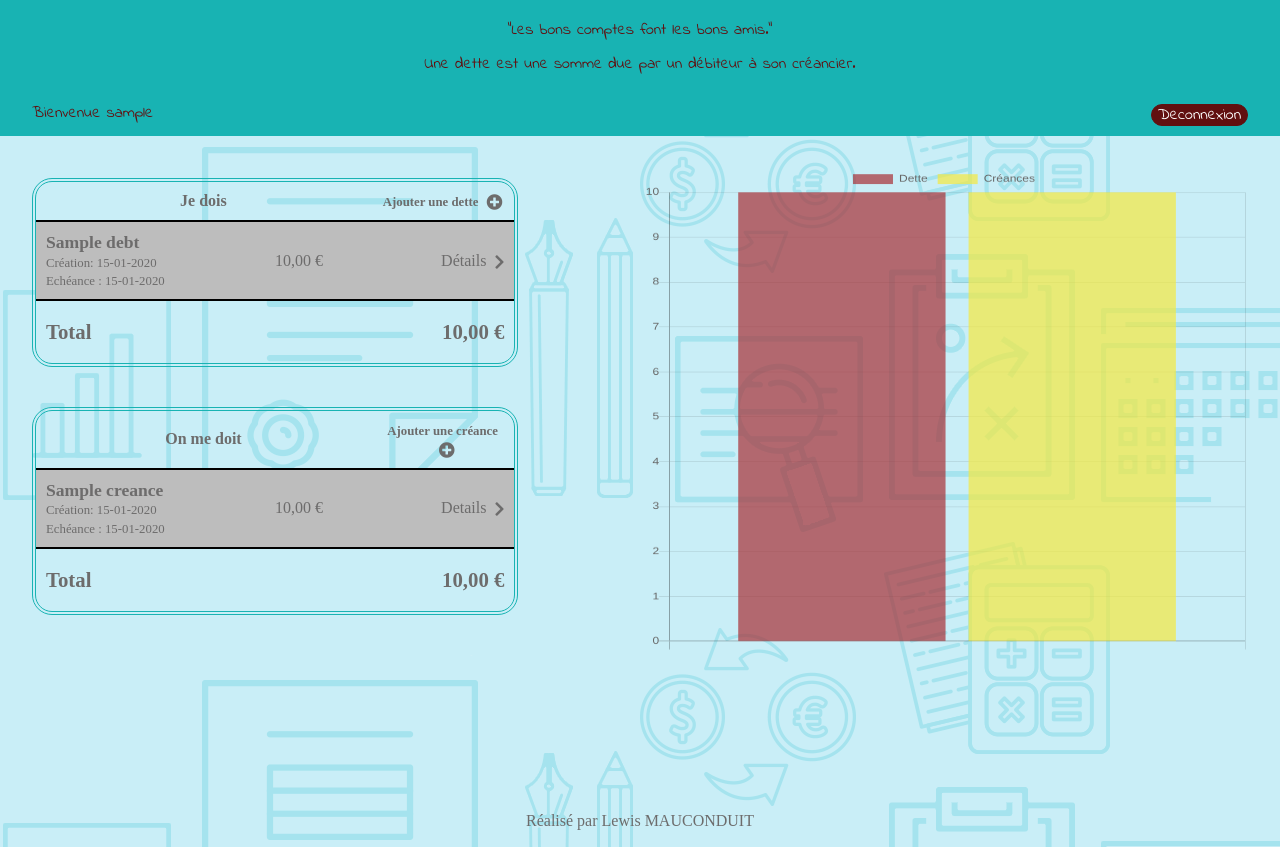
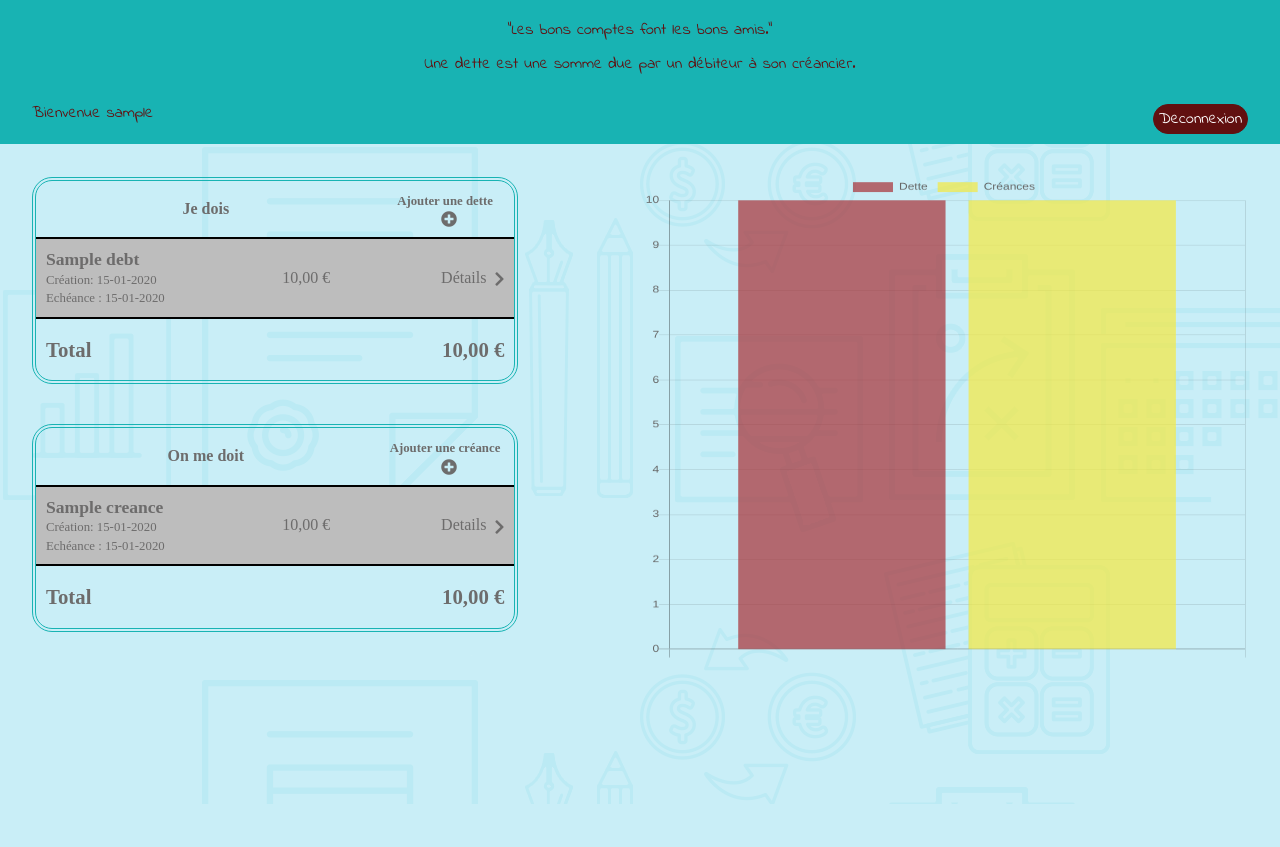
Before and after one commit to lewis-mauconduit/Gesdette, a PHP site: page /index.php/session?id=1 in a window 1280 px wide. After the commit the page ends 804 px from the top, so only its background shows below. Run offline with PHP 8.4, Linux system fonts and the light colour scheme; the visitor is signed in with stand-in values (Sample User, id 1); tables that the repository leaves empty or names only in its code hold one stand-in row (values such as "Sample post"); some libraries are stand-ins or nearby versions; some web fonts are replaced.

Commit message:
projet final

```diff
--- a/application/models/UserModel.class.php
+++ b/application/models/UserModel.class.php
@@ -16,7 +16,7 @@ class UserModel{
                                 $hash
                             ]);
 
-        sleep(3); // attente pour affichage du message de félicitations
+        sleep(4); // attente pour affichage du message de félicitations
 
         $this -> logInUser($post);
 
--- a/application/www/LayoutView.phtml
+++ b/application/www/LayoutView.phtml
@@ -33,7 +33,7 @@
     <nav class="container">
         <?php if (empty($_SESSION) == false) { ?>
             <span id="welcome">Bienvenue <?= htmlspecialchars($_SESSION['pseudo']) ?></span>
-            <button id="decoButton"><a class="link" href="<?=$requestUrl?>/logout">Deconnexion</a></button>
+            <a href="<?=$requestUrl?>/logout" class="link" id="decoButton">Deconnexion</a>
         <?php } ?>
     </nav>
 
@@ -46,7 +46,7 @@
 
 <!-- Pied de page commun -->
 <footer>
-    <p>Réalisé par Lewis MAUCONDUIT</p>
+
 </footer>
 
 <!-- Code principal JavaScript de l'application -->
--- a/application/www/css/mainStyleSheet.css
+++ b/application/www/css/mainStyleSheet.css
@@ -44,7 +44,7 @@
 }
 
 .midColumn {
-  width: 30%;
+  width: 29%;
 }
 
 .form {
@@ -61,7 +61,7 @@
   margin: 0 auto 15px auto;
   border: 1px grey solid;
   border-radius: 20px;
-  padding-left: 5px;
+  padding: 10px;
 }
 
 .form select {
@@ -117,7 +117,7 @@
 
 body {
   background-color: #c9eef7;
-  background-image: url("../images/background/finance1opa.png");
+  background-image: url("../images/background/financeopa40.png");
   color: #6d6c6c;
 }
 
@@ -170,10 +170,8 @@ nav #decoButton {
   border: 1px solid #611010;
   background-color: #611010;
   border-radius: 20px;
-}
-
-nav #decoButton a {
   color: white;
+  padding: 5px;
 }
 
 nav #decoButton:hover {
--- a/application/www/css/mainStyleSheet.scss
+++ b/application/www/css/mainStyleSheet.scss
@@ -40,7 +40,7 @@ $colorAlertWindow: rgb(209, 209, 209);
     width: 25%;
 }
 .midColumn{
-    width: 30%
+    width: 29%
 }
 .form{
     margin: 30px auto 30px auto;
@@ -53,7 +53,7 @@ $colorAlertWindow: rgb(209, 209, 209);
         margin: 0 auto 15px auto;
         border: 1px grey solid;
         border-radius: 20px;
-        padding-left: 5px;
+        padding: 10px;
     }
     select{
         margin: 0 auto 10px auto;
@@ -103,7 +103,7 @@ $colorAlertWindow: rgb(209, 209, 209);
 }
 body{
     background-color: rgb(201, 238, 247);
-    background-image: url("../images/background/finance1opa.png");
+    background-image: url("../images/background/financeopa40.png");
     color: $colorText;
 }
 .buttons{
@@ -145,9 +145,8 @@ nav{
         border: 1px solid $colorTextBrown;
         background-color: $colorTextBrown;
         border-radius: 20px;
-        a{
-            color: white;
-        }
+        color: white;
+        padding: 5px;
         &:hover{
             opacity: 0.5;
         }
--- a/application/www/js/reimbursement&remainingAmount.js
+++ b/application/www/js/reimbursement&remainingAmount.js
@@ -8,7 +8,7 @@ $('#validateAddReimbursement').on('click',updateDbReimbursement);
 function showFormReimbursement(){
 
     //ne pas ajouter de remboursement si montant = 0
-    if (parseFloat($('#detailsElement_remaining_amount').html()) > 0){
+    if (parseFloat($('#detailsElement_remaining_amount').attr('data-value')) > 0){
         $('#detailsElement_formReimbursement').toggleClass('hidden');
     }
 }
@@ -18,16 +18,16 @@ function updateDbReimbursement(event){
 
     event.preventDefault();
 
+if (isNaN(parseFloat($('#valueReimbursement').val())) == false){
+
     //condition si montant restant < remboursement saisi
 
     if (parseFloat($('#detailsElement_remaining_amount').attr('data-value')) <= parseFloat($('#valueReimbursement').val())) {
         var value = parseFloat($('#detailsElement_remaining_amount').attr('data-value'));
     }
     else{
-
-        if (isNaN(parseFloat($('#valueReimbursement').val())) == false){
-
         var value = parseFloat($('#valueReimbursement').val());
+    }
 
     var obj = {'value': value ,
             'id': $('#detailsElement').attr('data-id'),
@@ -48,7 +48,7 @@ function updateDbReimbursement(event){
     $('#detailsElement_formReimbursement').addClass('hidden');
 
     $.getJSON(getRequestUrl()+"/session?type="+obj['type']+"&id="+obj['id'], getRemainingAmount);//récupère le montant restant
-        }
+
     }
 }
 
@@ -72,7 +72,7 @@ function getRemainingAmount(response){
     addRemainingamountInAjax(remainingAmount);
 
     //proposer suppression si montant = 0
-    if (parseFloat($('#detailsElement_remaining_amount').html()) == 0){
+    if (parseFloat($('#detailsElement_remaining_amount').attr('data-value')) == 0){
         deleteElement();
     }
 
```
Also changed, not shown: application/www/HomeView.phtml (+4 -4 lines), application/www/images/background/cash.png.png (deleted), application/www/images/background/finance1.png (deleted), application/www/images/background/finance1opa.png (deleted), application/www/images/background/finance2.png (deleted), application/www/images/background/financeopa40.png (added), 1 other file. Lines whose indentation alone changed are shown as unchanged.
